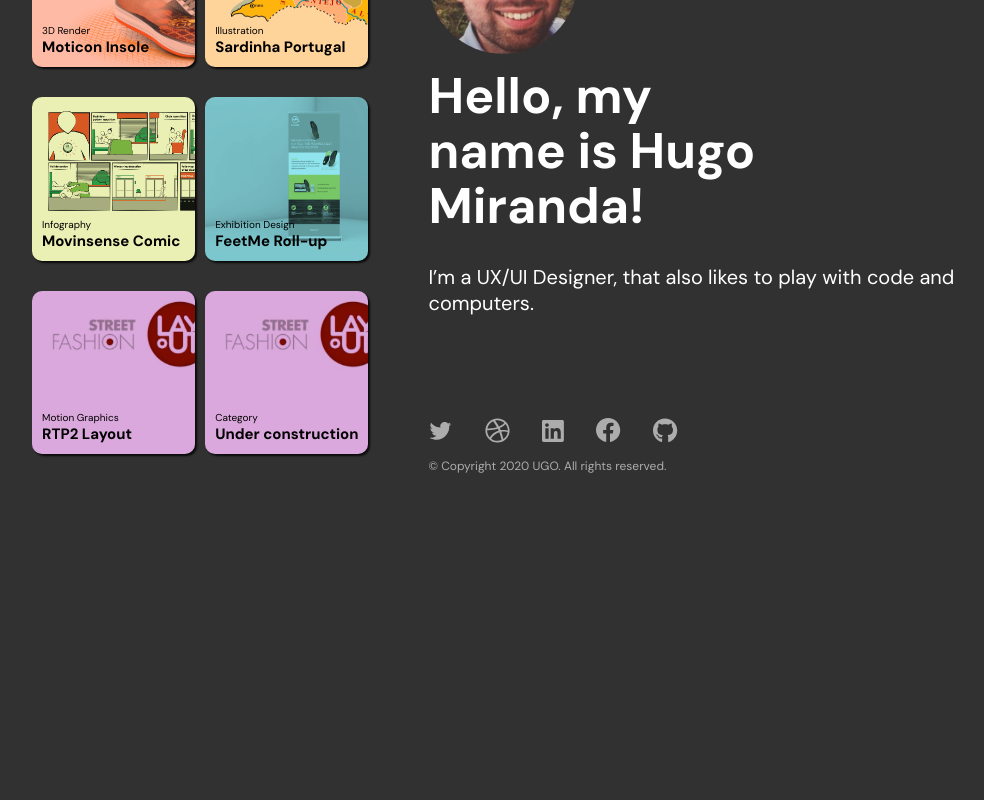
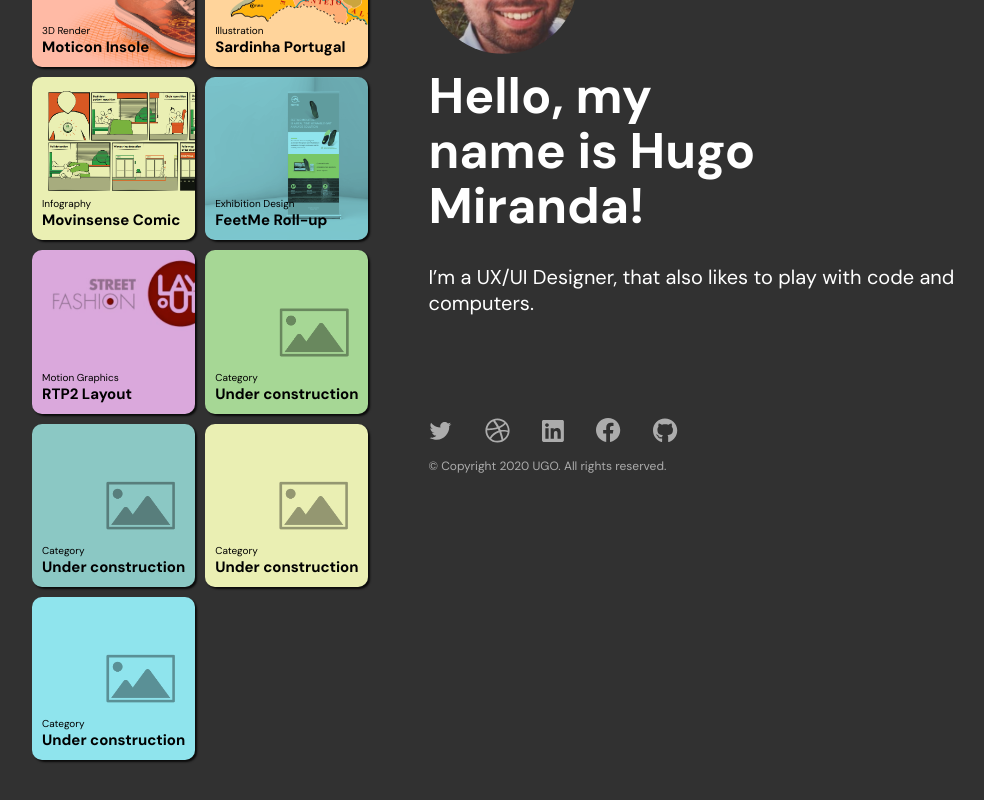
Before and after one commit to base08/Portfolio-website, a React (Create React App) app: page / in a window 1280 px wide. Shown: the part 276-1076 px from the top of the page, without its empty margins (128-1112 px from the left). Before the commit the page ends 800 px from the top, so only its background shows below. Built offline with nearby package versions, Linux system fonts and the light colour scheme.

Commit message:
alpha version

```diff
--- a/src/App.js
+++ b/src/App.js
@@ -53,9 +53,33 @@ const content = [
     category: "Category",
     title: "Under construction",
     article: {
-      __html: `<p class="Project-description">This roll-up was a part of a small colaboration with <a class="Project-description" href="https://feetme.fr/en">FeetMe</a>, which is a french company that develops insoles to help medical staff measure, rehabilitate and assist gait to maintain autonomy of their patients.</p><p class="Project-description"> At this point the company was participating in different fairs and exhibitions in order to promote their product and they needed some promotional materials.</p><p class="Project-description">I've created these roll-ups with the main focus being the insoles and their features.</p><p class="Project-description">This roll-up was done on Illustrator.</p>`,
+      __html: `<p class="Project-description">Lorem ipsum dolor sit amet, consectetur adipiscing elit. Donec felis ex, pharetra quis ligula sit amet, faucibus pretium urna. Pellentesque vestibulum tincidunt massa, quis vestibulum urna tincidunt eu. Cras luctus eros a felis molestie tempus. Nulla ornare sapien quis suscipit scelerisque. Nunc eu nisi pharetra, pharetra sem nec, tincidunt libero. Mauris venenatis eget neque vel elementum. Donec tincidunt condimentum odio in maximus. </p><p class="Project-description">Lorem ipsum dolor sit amet, consectetur adipiscing elit. Donec felis ex, pharetra quis ligula sit amet, faucibus pretium urna. Pellentesque vestibulum tincidunt massa, quis vestibulum urna tincidunt eu. Cras luctus eros a felis molestie tempus. Nulla ornare sapien quis suscipit scelerisque. Nunc eu nisi pharetra, pharetra sem nec, tincidunt libero. Mauris venenatis eget neque vel elementum. Donec tincidunt condimentum odio in maximus. </p><p class="Project-description">Lorem ipsum dolor sit amet, consectetur adipiscing elit. Donec felis ex, pharetra quis ligula sit amet, faucibus pretium urna. Pellentesque vestibulum tincidunt massa, quis vestibulum urna tincidunt eu. Cras luctus eros a felis molestie tempus. Nulla ornare sapien quis suscipit scelerisque. Nunc eu nisi pharetra, pharetra sem nec, tincidunt libero. Mauris venenatis eget neque vel elementum. Donec tincidunt condimentum odio in maximus.</p>`,
     },
-    image: require("./feetme_rollup.png"),
+    image: require("./placeholder-image.png"),
+  },
+  {
+    category: "Category",
+    title: "Under construction",
+    article: {
+      __html: `<p class="Project-description">Lorem ipsum dolor sit amet, consectetur adipiscing elit. Donec felis ex, pharetra quis ligula sit amet, faucibus pretium urna. Pellentesque vestibulum tincidunt massa, quis vestibulum urna tincidunt eu. Cras luctus eros a felis molestie tempus. Nulla ornare sapien quis suscipit scelerisque. Nunc eu nisi pharetra, pharetra sem nec, tincidunt libero. Mauris venenatis eget neque vel elementum. Donec tincidunt condimentum odio in maximus. </p><p class="Project-description">Lorem ipsum dolor sit amet, consectetur adipiscing elit. Donec felis ex, pharetra quis ligula sit amet, faucibus pretium urna. Pellentesque vestibulum tincidunt massa, quis vestibulum urna tincidunt eu. Cras luctus eros a felis molestie tempus. Nulla ornare sapien quis suscipit scelerisque. Nunc eu nisi pharetra, pharetra sem nec, tincidunt libero. Mauris venenatis eget neque vel elementum. Donec tincidunt condimentum odio in maximus. </p><p class="Project-description">Lorem ipsum dolor sit amet, consectetur adipiscing elit. Donec felis ex, pharetra quis ligula sit amet, faucibus pretium urna. Pellentesque vestibulum tincidunt massa, quis vestibulum urna tincidunt eu. Cras luctus eros a felis molestie tempus. Nulla ornare sapien quis suscipit scelerisque. Nunc eu nisi pharetra, pharetra sem nec, tincidunt libero. Mauris venenatis eget neque vel elementum. Donec tincidunt condimentum odio in maximus.</p>`,
+    },
+    image: require("./placeholder-image.png"),
+  },
+  {
+    category: "Category",
+    title: "Under construction",
+    article: {
+      __html: `<p class="Project-description">Lorem ipsum dolor sit amet, consectetur adipiscing elit. Donec felis ex, pharetra quis ligula sit amet, faucibus pretium urna. Pellentesque vestibulum tincidunt massa, quis vestibulum urna tincidunt eu. Cras luctus eros a felis molestie tempus. Nulla ornare sapien quis suscipit scelerisque. Nunc eu nisi pharetra, pharetra sem nec, tincidunt libero. Mauris venenatis eget neque vel elementum. Donec tincidunt condimentum odio in maximus. </p><p class="Project-description">Lorem ipsum dolor sit amet, consectetur adipiscing elit. Donec felis ex, pharetra quis ligula sit amet, faucibus pretium urna. Pellentesque vestibulum tincidunt massa, quis vestibulum urna tincidunt eu. Cras luctus eros a felis molestie tempus. Nulla ornare sapien quis suscipit scelerisque. Nunc eu nisi pharetra, pharetra sem nec, tincidunt libero. Mauris venenatis eget neque vel elementum. Donec tincidunt condimentum odio in maximus. </p><p class="Project-description">Lorem ipsum dolor sit amet, consectetur adipiscing elit. Donec felis ex, pharetra quis ligula sit amet, faucibus pretium urna. Pellentesque vestibulum tincidunt massa, quis vestibulum urna tincidunt eu. Cras luctus eros a felis molestie tempus. Nulla ornare sapien quis suscipit scelerisque. Nunc eu nisi pharetra, pharetra sem nec, tincidunt libero. Mauris venenatis eget neque vel elementum. Donec tincidunt condimentum odio in maximus.</p>`,
+    },
+    image: require("./placeholder-image.png"),
+  },
+  {
+    category: "Category",
+    title: "Under construction",
+    article: {
+      __html: `<p class="Project-description">Lorem ipsum dolor sit amet, consectetur adipiscing elit. Donec felis ex, pharetra quis ligula sit amet, faucibus pretium urna. Pellentesque vestibulum tincidunt massa, quis vestibulum urna tincidunt eu. Cras luctus eros a felis molestie tempus. Nulla ornare sapien quis suscipit scelerisque. Nunc eu nisi pharetra, pharetra sem nec, tincidunt libero. Mauris venenatis eget neque vel elementum. Donec tincidunt condimentum odio in maximus. </p><p class="Project-description">Lorem ipsum dolor sit amet, consectetur adipiscing elit. Donec felis ex, pharetra quis ligula sit amet, faucibus pretium urna. Pellentesque vestibulum tincidunt massa, quis vestibulum urna tincidunt eu. Cras luctus eros a felis molestie tempus. Nulla ornare sapien quis suscipit scelerisque. Nunc eu nisi pharetra, pharetra sem nec, tincidunt libero. Mauris venenatis eget neque vel elementum. Donec tincidunt condimentum odio in maximus. </p><p class="Project-description">Lorem ipsum dolor sit amet, consectetur adipiscing elit. Donec felis ex, pharetra quis ligula sit amet, faucibus pretium urna. Pellentesque vestibulum tincidunt massa, quis vestibulum urna tincidunt eu. Cras luctus eros a felis molestie tempus. Nulla ornare sapien quis suscipit scelerisque. Nunc eu nisi pharetra, pharetra sem nec, tincidunt libero. Mauris venenatis eget neque vel elementum. Donec tincidunt condimentum odio in maximus.</p>`,
+    },
+    image: require("./placeholder-image.png"),
   },
 ];
 
--- a/src/Components/Navigation.css
+++ b/src/Components/Navigation.css
@@ -78,24 +78,40 @@
 }
 .Project-6 {
   background-size: cover;
-  background-image: linear-gradient(#daa8dc, #daa8dc), url(../rtp2_layout.png);
+  background-image: linear-gradient(#a6d795, #a6d795),
+    url(../placeholder-image.png);
   background-blend-mode: multiply;
 }
 .Project-7 {
-  background-color: #8bc8c4;
+  background-size: cover;
+  background-image: linear-gradient(#8bc8c4, #8bc8c4),
+    url(../placeholder-image.png);
+  background-blend-mode: multiply;
 }
 
 .Project-8 {
-  background-color: #eaefb3;
+  background-size: cover;
+  background-image: linear-gradient(#eaefb3, #eaefb3),
+    url(../placeholder-image.png);
+  background-blend-mode: multiply;
 }
 .Project-9 {
-  background-color: #8fe4ed;
+  background-size: cover;
+  background-image: linear-gradient(#8fe4ed, #8fe4ed),
+    url(../placeholder-image.png);
+  background-blend-mode: multiply;
 }
 .Project-10 {
-  background-color: #daa8dc;
+  background-size: cover;
+  background-image: linear-gradient(#daa8dc, #daa8dc),
+    url(../placeholder-image.png);
+  background-blend-mode: multiply;
 }
 .Project-11 {
-  background-color: #a6d795;
+  background-size: cover;
+  background-image: linear-gradient(#a6d795, #a6d795),
+    url(../placeholder-image.png);
+  background-blend-mode: multiply;
 }
 .Project-12 {
   background-color: #8bc8c4;
```
Also changed, not shown: src/placeholder-image.png (added).
